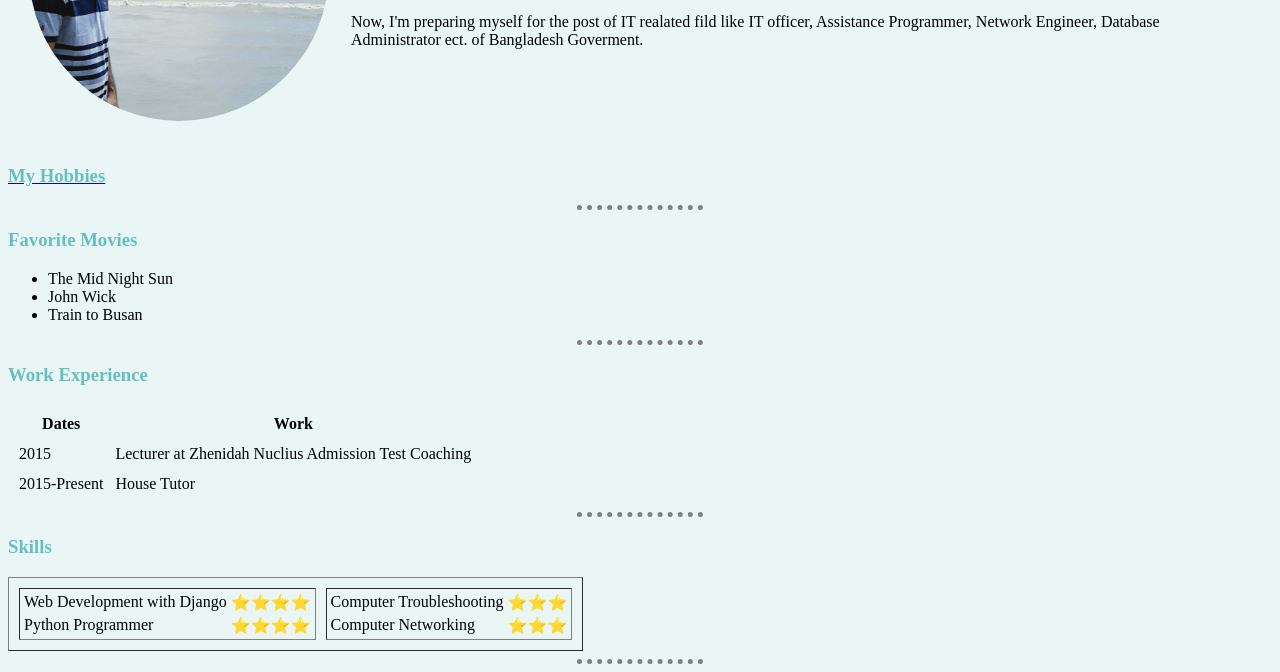
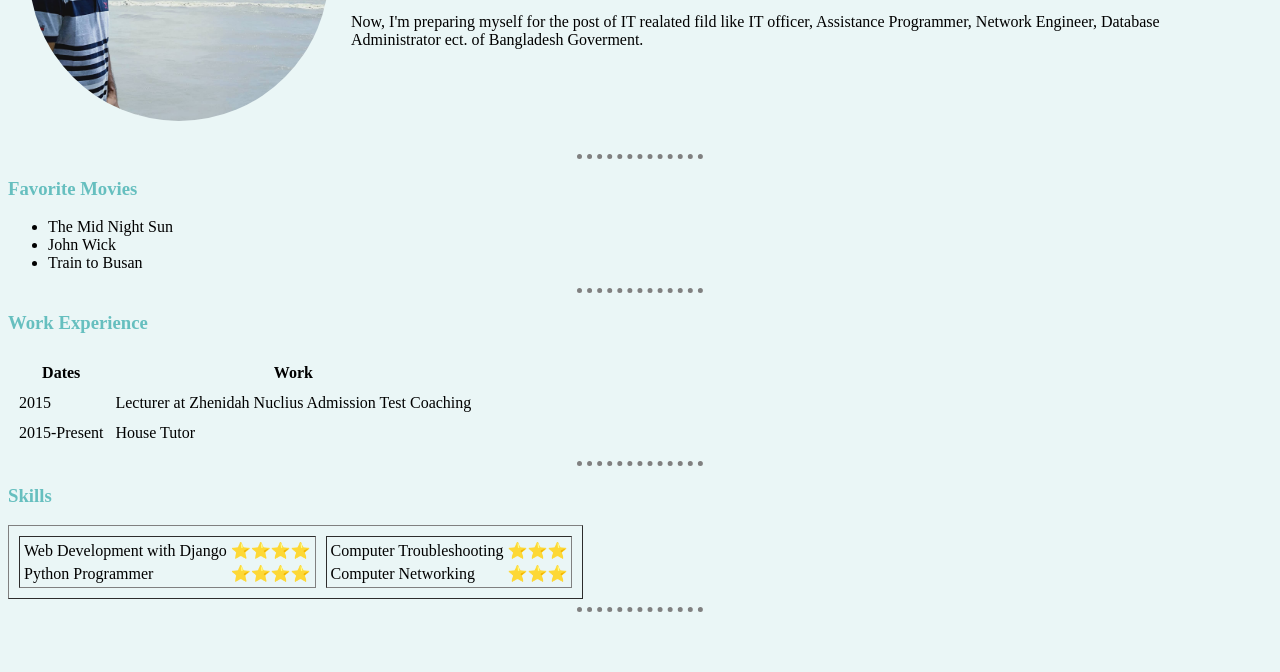
Before and after one commit to Md-Alamin-Molla/CV, a plain HTML site: page index.html in a window 1280 px wide. Shown: the part 208-880 px from the top of the page. After the commit the page ends 828 px from the top, so only its background shows below. Drawn offline with Linux system fonts and the light colour scheme.

Commit message:
Update index.html

```diff
--- a/index.html
+++ b/index.html
@@ -16,7 +16,7 @@
             <p>Now, I'm preparing myself for the post of IT realated fild like IT officer, Assistance Programmer, Network Engineer, Database Administrator ect. of Bangladesh Goverment.</p></td>
         </tr>
     </table>
-    <a href="E:\Web Development\HTML Personal Site\hobbies.html"><h3>My Hobbies</h3></a>
+<!--     <a href="E:\Web Development\HTML Personal Site\hobbies.html"><h3>My Hobbies</h3></a> -->
     <hr>
     <h3>Favorite Movies</h3>
     <ul>
```
